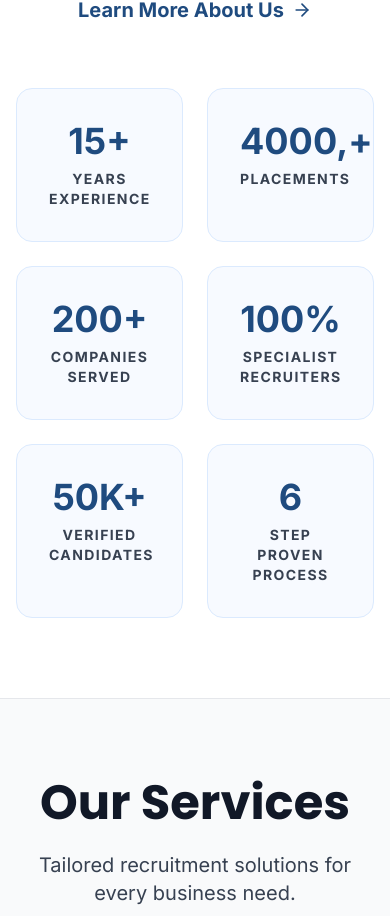
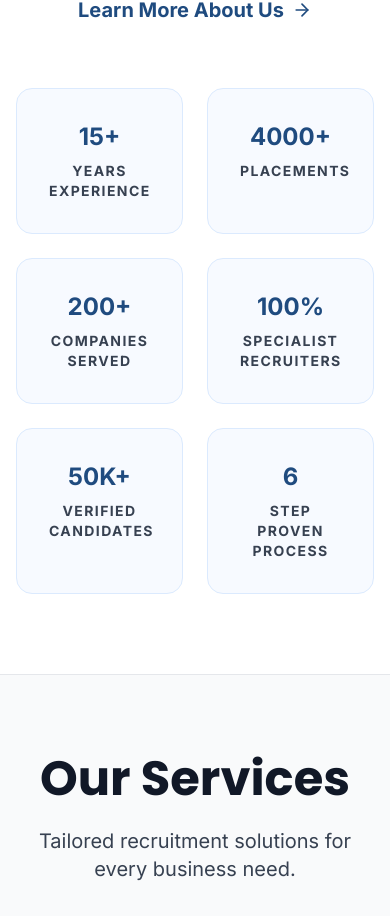
Before and after one commit to HRdevlab/HRassistance, a React (Vite) app: page / in a window 390 px wide. Shown: the part 1219-2135 px from the top of the page. Built offline with nearby package versions, Linux system fonts and the light colour scheme.

Commit message:
Fixed Responsiveness

```diff
--- a/constants.ts
+++ b/constants.ts
@@ -71,7 +71,7 @@ export const SERVICES: Service[] = [
 
 export const STATS: Stat[] = [
   { value: '15+', label: 'Years Experience' },
-  { value: '4,000+', label: 'Placements' },
+  { value: '4000+', label: 'Placements' },
   { value: '200+', label: 'Companies Served' },
   { value: '100%', label: 'Specialist Recruiters' },
   { value: '50K+', label: 'Verified Candidates' },
--- a/pages/Home.tsx
+++ b/pages/Home.tsx
@@ -88,7 +88,7 @@ const Home: React.FC = () => {
           <div className="grid grid-cols-2 md:grid-cols-3 gap-6 max-w-5xl mx-auto">
             {STATS.map((stat, idx) => (
               <div key={idx} className="bg-blue-50/50 dark:bg-gray-800/50 p-8 rounded-2xl border border-blue-100 dark:border-gray-700 text-center hover:shadow-xl hover:border-corporate-blue/30 transition-all duration-300">
-                <div className="text-4xl md:text-5xl font-bold text-corporate-blue dark:text-blue-400 mb-2">
+                <div className="text-2xl md:text-5xl font-bold text-corporate-blue dark:text-blue-400 mb-2">
                   <CountUp end={stat.value} />
                 </div>
                 <div className="text-gray-700 dark:text-gray-400 text-sm font-bold uppercase tracking-widest">{stat.label}</div>
```
